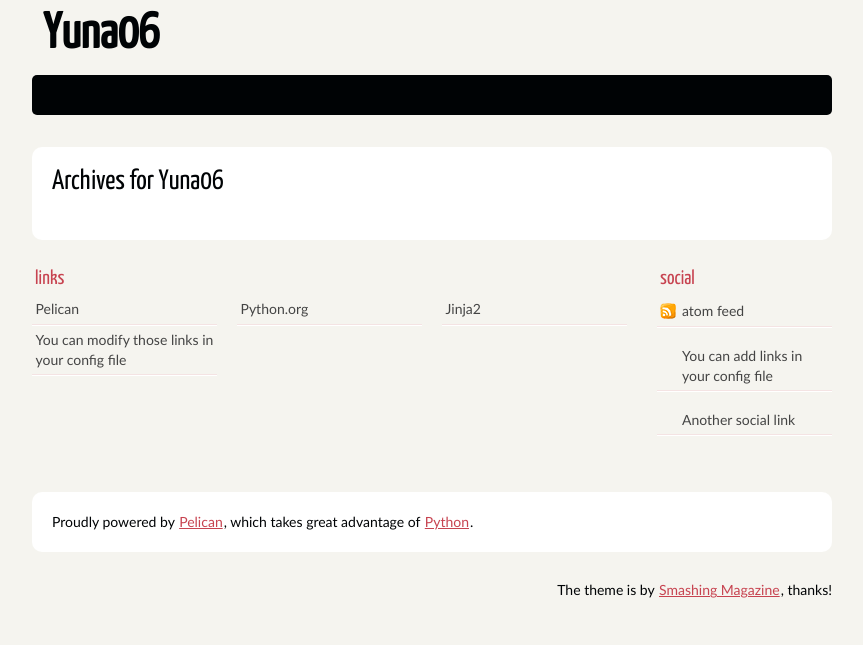
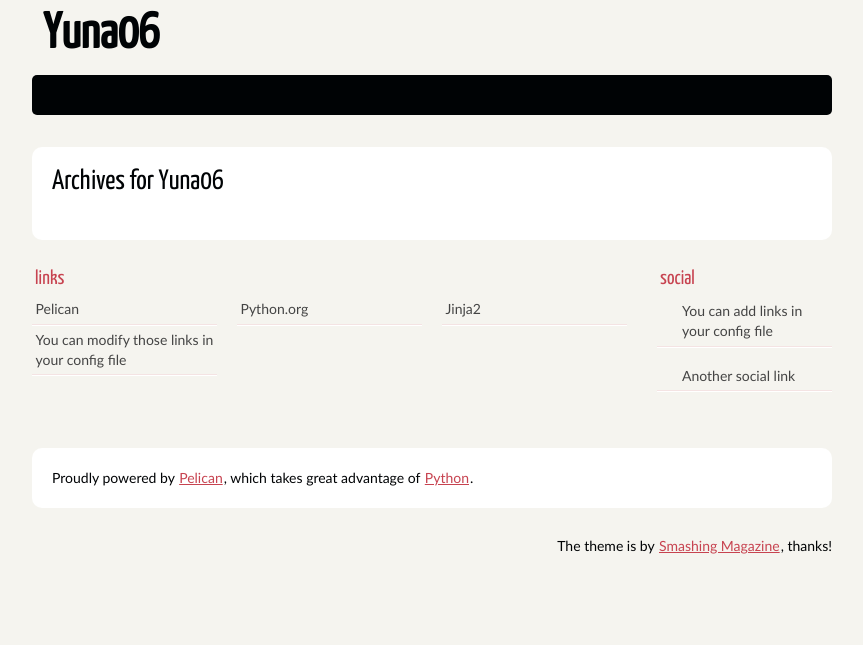
Before and after one commit to yuna06/english, a plain HTML site: page archives.html in a window 1280 px wide. Shown: the whole page, without its empty margins (208-1071 px from the left). Drawn offline with Linux system fonts and the light colour scheme; files whose address does not match are found by name.

Commit message:
Update documentation

```diff
--- a/archives.html
+++ b/archives.html
@@ -4,7 +4,6 @@
         <meta charset="utf-8" />
         <title>Yuna06</title>
         <link rel="stylesheet" href="/theme/css/main.css" />
-        <link href="/feeds/all.atom.xml" type="application/atom+xml" rel="alternate" title="Yuna06 Atom Feed" />
 </head>
 
 <body id="index" class="home">
@@ -32,7 +31,6 @@
                 <div class="social">
                         <h2>social</h2>
                         <ul>
-                            <li><a href="/feeds/all.atom.xml" type="application/atom+xml" rel="alternate">atom feed</a></li>
 
                             <li><a href="#">You can add links in your config file</a></li>
                             <li><a href="#">Another social link</a></li>
```
Also changed, not shown: authors.html (+0 -2 lines), categories.html (+0 -2 lines), index.html (+0 -2 lines), tags.html (+0 -2 lines), 2 other files.
